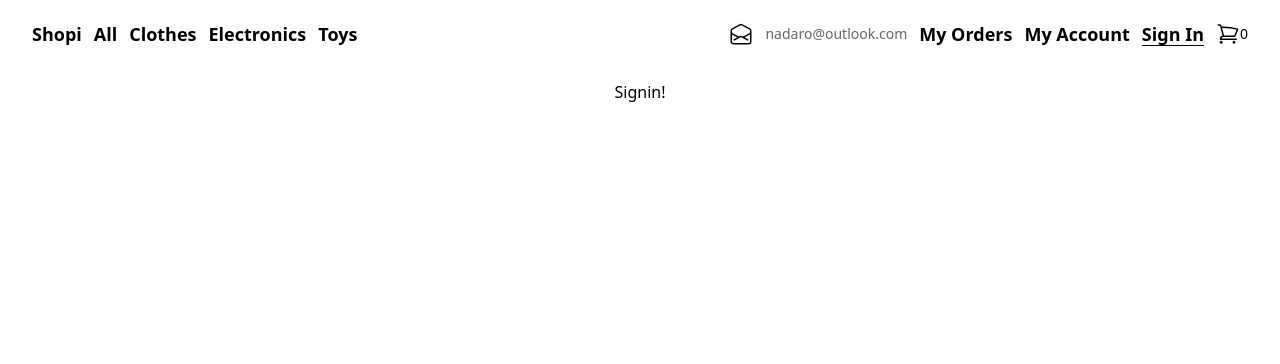
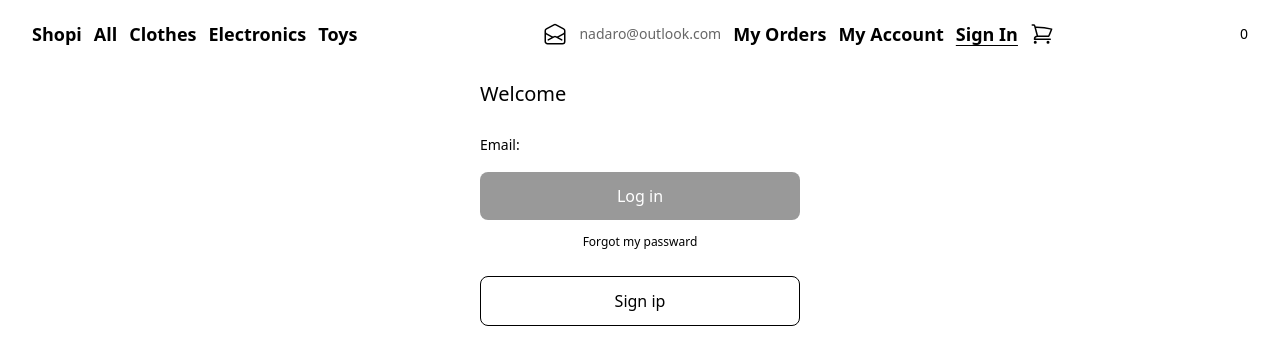
Before and after one commit to nahwish/EyCommerce, a React (Vite) app: page /sign-in in a window 1280 px wide. Shown: the top 364 px of the page. Built offline with nearby package versions, Linux system fonts and the light colour scheme.

Commit message:
fixed shopping cart

```diff
--- a/src/Components/NavBar/index.jsx
+++ b/src/Components/NavBar/index.jsx
@@ -1,17 +1,24 @@
+"use client"
 import { NavLink } from "react-router-dom";
-import { useContext } from "react";
+import { useEffect } from "react";
+import { useContext,useState } from "react";
 import { CheckoutContext } from "../../Context/checkoutContext";
 import { ShoppingCartContext } from "../../Context/cartContext";
 import { directionLink, activeLinkAcount } from "./urls";
 
 const NavBar = () => {
   const { setSearchByCategory } = useContext(CheckoutContext);
-  const { count } = useContext(ShoppingCartContext);
+  let { count, cartProduct } = useContext(ShoppingCartContext);
   const activeStyle = "underline underline-offset-4";
-  const handleSignOut = () =>{
+
+  useEffect(()=>{
+
+},[])
+  const handleSignOut = () => {
     const stringifiedSignOut = JSON.stringify(true);
-    localStorage.setItem( "sign-out",stringifiedSignOut )
-  }
+    localStorage.setItem("sign-out", stringifiedSignOut);
+    useContext.setSignOut(true);
+  };
   return (
     <nav className="flex justify-between items-center fixed z-10 w-full py-5 px-8 text-sm font-light top-0">
       <ul className="flex items-center gap-3">
@@ -69,9 +76,9 @@
               d="M2.25 3h1.386c.51 0 .955.343 1.087.835l.383 1.437M7.5 14.25a3 3 0 00-3 3h15.75m-12.75-3h11.218c1.121-2.3 2.1-4.684 2.924-7.138a60.114 60.114 0 00-16.536-1.84M7.5 14.25L5.106 5.272M6 20.25a.75.75 0 11-1.5 0 .75.75 0 011.5 0zm12.75 0a.75.75 0 11-1.5 0 .75.75 0 011.5 0z"
             />
           </svg>
-          {count}
         </li>
       </ul>
+      <div>{cartProduct.length}</div>
     </nav>
   );
 };
--- a/src/Components/OrdersCard/index.jsx
+++ b/src/Components/OrdersCard/index.jsx
@@ -21,12 +21,12 @@
             d="M16.5 6v.75m0 3v.75m0 3v.75m0 3V18m-9-5.25h5.25M7.5 15h3M3.375 5.25c-.621 0-1.125.504-1.125 1.125v3.026a2.999 2.999 0 010 5.198v3.026c0 .621.504 1.125 1.125 1.125h17.25c.621 0 1.125-.504 1.125-1.125v-3.026a2.999 2.999 0 010-5.198V6.375c0-.621-.504-1.125-1.125-1.125H3.375z"
           />
         </svg>
+      </p>
         <div className="flex flex-col">
           <span className="font-light">{dateOfOrder}</span>
           <span className=" font-light">{totalProducts} Articles</span>
         </div>
         <span className="font-medium text-2xl">${totalPrice}</span>
-      </p>
     </div>
   );
 };
--- /dev/null
+++ b/src/Components/index.js
@@ -0,0 +1,28 @@
+function esPosibleColorearTablero(n) {
+  // Comprobar si el tamaño del tablero es impar, en cuyo caso no es posible colorearlo según los parámetros dados
+  if (n % 2 === 1) {
+    return false;
+  }
+
+  // Comprobar si el tamaño del tablero es divisible por 4
+  if (n % 4 === 0) {
+    // Si es divisible por 4, es posible colorear el tablero
+    return true;
+  } else {
+    // Si no es divisible por 4, no es posible colorear el tablero
+    return false;
+  }
+}
+
+const tamanoTablero = 1000; // Cambia esto al tamaño deseado del tablero
+const esPosible = esPosibleColorearTablero(tamanoTablero);
+
+if (esPosible) {
+  console.log(
+    `Es posible colorear un tablero de ${tamanoTablero}x${tamanoTablero} según los parámetros dados.`
+  );
+} else {
+  console.log(
+    `No es posible colorear un tablero de ${tamanoTablero}x${tamanoTablero} según los parámetros dados.`
+  );
+}
--- a/src/Context/auth.jsx
+++ b/src/Context/auth.jsx
@@ -24,6 +24,7 @@
   const [signOut, setSignOut] = useState(false);
 
   const valueContext = { account, setAccount, signOut, setSignOut };
+
   return (
     <AuthContext.Provider value={valueContext}>{children}</AuthContext.Provider>
   );
--- a/src/Context/cartContext.jsx
+++ b/src/Context/cartContext.jsx
@@ -1,3 +1,4 @@
+"use client"
 import { createContext, useState, useContext } from "react";
 import { CheckoutContext } from "./checkoutContext";
 export const ShoppingCartContext = createContext();
@@ -5,7 +6,7 @@
 const CartContextProvider = ({ children }) => {
   const { openCheckoutMenu, closeCheckoutMenu } = useContext(CheckoutContext);
   // Increment quantity
-  const [count, setCount] = useState(0);
+  let [count, setCount] = useState(0);
   const [isProductDetailOpen, setIsProductDetailOpen] = useState(false);
   //ShoppingCart
   const [cartProduct, setCartProduct] = useState([]);
@@ -14,7 +15,7 @@
   const closeProductDetail = () => setIsProductDetailOpen(false);
 
   const AddProductToCart = (product) => {
-    setCount(count + 1);
+    setCount(count+1);
     setCartProduct([...cartProduct, product]);
     closeProductDetail();
     openCheckoutMenu();
--- a/src/Pages/App/index.jsx
+++ b/src/Pages/App/index.jsx
@@ -31,17 +31,17 @@
 
 const App = () => {
   return (
+          <BrowserRouter>
     <FilterProductProvider>
       <CheckoutContextProvider>
         <CartContextProvider>
-          <BrowserRouter>
+            <NavBar />
             <AppRoutes />
-            <NavBar />
             <CheckoutMenu />
-          </BrowserRouter>
         </CartContextProvider>
       </CheckoutContextProvider>
     </FilterProductProvider>
+          </BrowserRouter>
   );
 };
 
--- a/src/Pages/Signin/index.jsx
+++ b/src/Pages/Signin/index.jsx
@@ -1,9 +1,49 @@
 import Layout from "../../Components/Layout";
+import { useContext } from "react";
+import { Link } from "react-router-dom";
+import { ShoppingCartContext } from "../../Context/cartContext";
+
 
 function Signin() {
+  const context = useContext(ShoppingCartContext);
+
+  // Account
+  const account = localStorage.getItem('account');
+  const parsedAccount = JSON.parse(account);
+  // Has an account
+  const noAccountInLocalStorage = parsedAccount ? Object.keys(parsedAccount).length === 0 : true;
+  const noAccountInLocalState = context.account ? Object.keys(context.account).length === 0 : true;
+  const hasUserAnAccount = !noAccountInLocalState || !noAccountInLocalStorage;
   return (
     <>
-      <Layout>Signin!</Layout>
+      <Layout>
+        <h1 className="font-medium text-xl mb-6 w-80">Welcome</h1>
+        <div className="flex flex-col w-80">
+          <p>
+            <span className="font-light text-sm">Email:</span>
+            <span>{parsedAccount?.email}</span>
+          </p>
+          <Link to="/">
+            <button className="bg-black disabled:bg-black/40 text-white w-full rounded-lg py-3 mt-4 mb-2"
+            disabled={!hasUserAnAccount}
+            >
+              Log in
+            </button>
+          </Link>
+          <div className="text-center">
+            <a
+            className="font-light text-xs underline-offset-4"
+            href="/">
+              Forgot my passward
+            </a>
+          </div>
+          <button className="border border-black disabled:text-black/40 disabled:border-black/40 rounded-lg mt-6 py-3"
+          disabled={hasUserAnAccount}
+          >
+            Sign ip
+          </button>
+        </div>
+      </Layout>
     </>
   );
 }
```
